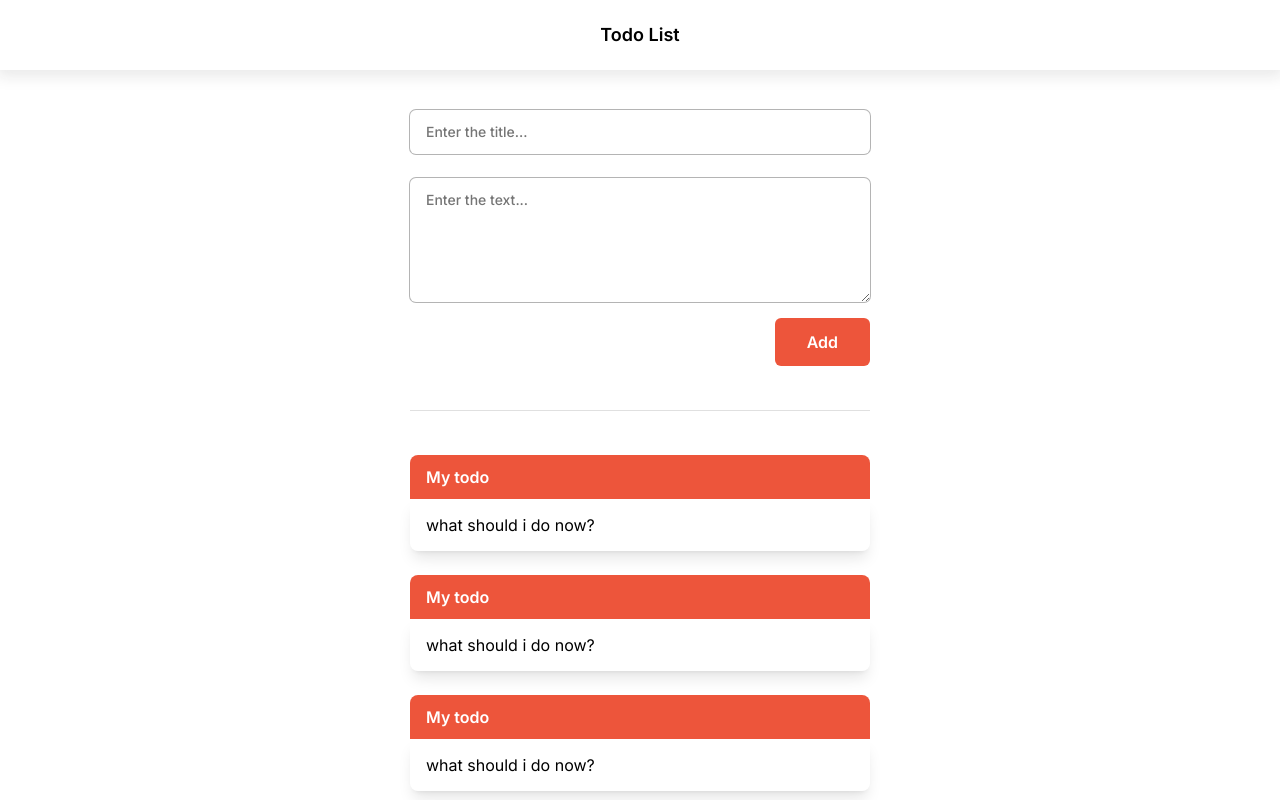
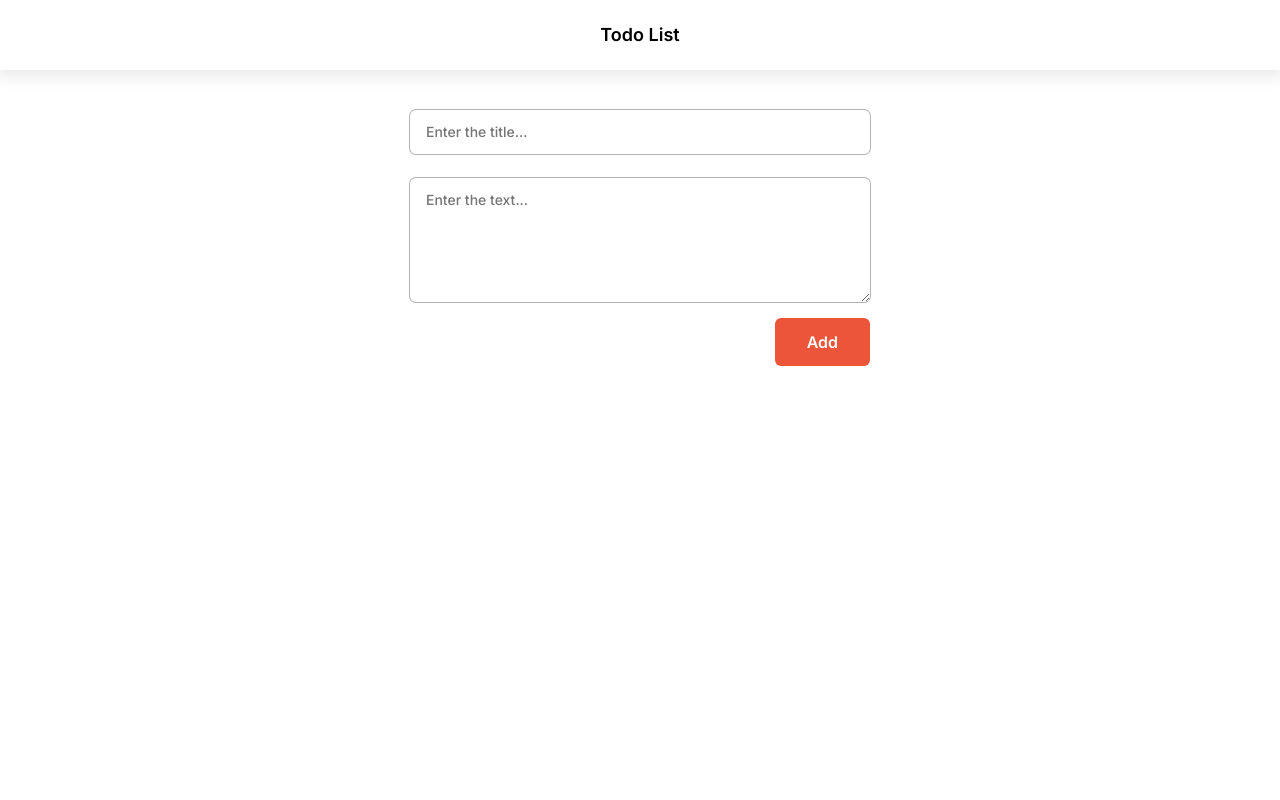
Before and after one commit to saeideh-abs/todo-list, a Next.js app: page / in a window 1280 px wide. Built offline with nearby package versions, Linux system fonts and the light colour scheme.

Commit message:
add zustand and create todo store

```diff
--- a/app/page.tsx
+++ b/app/page.tsx
@@ -1,17 +1,20 @@
 'use client'
 import { Divider, TodoInputBox } from '@/components'
 import { TodoBox } from '@/components/Todo/TodoBox'
+import { useTodoStore } from '@/store/todo'
 
 export default function Page() {
+  const todos = useTodoStore(state => state.todos)
+
   return (
     <div className="flex flex-col gap-6 justify-center mx-auto px-5 py-10 w-full md:w-[500px]">
-      <TodoInputBox onSubmit={data => console.log(data)} />
+      <TodoInputBox />
 
-      <Divider className="my-5" />
+      {!!todos.length && <Divider className="my-5" />}
 
-      <TodoBox title="My todo" content="what should i do now?" />
-      <TodoBox title="My todo" content="what should i do now?" />
-      <TodoBox title="My todo" content="what should i do now?" />
+      {todos.map(todo => (
+        <TodoBox key={todo.id} title={todo.title} content={todo.content} />
+      ))}
     </div>
   )
 }
--- a/components/Todo/TodoBox.tsx
+++ b/components/Todo/TodoBox.tsx
@@ -14,7 +14,7 @@ export const TodoBox = ({ title, content }: TodoBoxProps) => {
 
 const TodoBoxHeader = ({ title }: { title: string }) => {
   return (
-    <div className="bg-secondary-500 text-secondary-contrast px-4 py-3 font-semibold rounded-t-lg">
+    <div className="bg-secondary-500 text-secondary-contrast px-4 py-3 text-lg font-semibold rounded-t-lg">
       {title}
     </div>
   )
--- a/components/Todo/TodoInputBox.tsx
+++ b/components/Todo/TodoInputBox.tsx
@@ -2,20 +2,25 @@ import { useForm } from 'react-hook-form'
 import { object, string, infer as zInfer } from 'zod'
 import { zodResolver } from '@hookform/resolvers/zod'
 import { Button, Input, Textarea, ErrorMessage } from '@/components'
+import { useTodoStore } from '@/store/todo'
 
 const formSchema = object({
   title: string().min(1, { message: 'Title is required' }),
-  content: string().nullable(),
+  content: string(),
 })
 
-export const TodoInputBox = ({
-  onSubmit,
-}: {
-  onSubmit: (data: zInfer<typeof formSchema>) => void
-}) => {
+// {
+//   onSubmit,
+// }: {
+//   onSubmit: (data: zInfer<typeof formSchema>) => void
+// }
+export const TodoInputBox = () => {
+  const addTodo = useTodoStore(state => state.addTodo)
+
   const {
     register,
     handleSubmit,
+    reset,
     formState: { errors },
   } = useForm<zInfer<typeof formSchema>>({
     resolver: zodResolver(formSchema),
@@ -26,7 +31,12 @@ export const TodoInputBox = ({
   })
 
   const onFormSubmit = (data: zInfer<typeof formSchema>) => {
-    onSubmit(data)
+    addTodo({
+      ...data,
+      id: Date.now(),
+      completed: false,
+    })
+    reset()
   }
 
   return (
--- /dev/null
+++ b/store/todo.ts
@@ -0,0 +1,31 @@
+import { Todo } from '@/types'
+import { create } from 'zustand'
+
+interface TodoStore {
+  todos: Todo[]
+  addTodo: (data: Todo) => void
+  toggleTodo: (id: number) => void
+  deleteTodo: (id: number) => void
+  filterCompleted: () => void
+  clearCompleted: () => void
+}
+
+export const useTodoStore = create<TodoStore>(set => ({
+  todos: [],
+  addTodo: data =>
+    set(state => ({
+      todos: [...state.todos, { ...data }],
+    })),
+  toggleTodo: id =>
+    set(state => ({
+      todos: state.todos.map(todo =>
+        todo.id === id ? { ...todo, completed: !todo.completed } : todo,
+      ),
+    })),
+  deleteTodo: id =>
+    set(state => ({ todos: state.todos.filter(todo => todo.id !== id) })),
+  filterCompleted: () =>
+    set(state => ({ todos: state.todos.filter(todo => todo.completed) })),
+  clearCompleted: () =>
+    set(state => ({ todos: state.todos.filter(todo => !todo.completed) })),
+}))
--- a/types/index.d.ts
+++ b/types/index.d.ts
@@ -0,0 +1,6 @@
+export interface Todo {
+  id: string | number
+  title: string
+  content?: string
+  completed: boolean
+}
```
